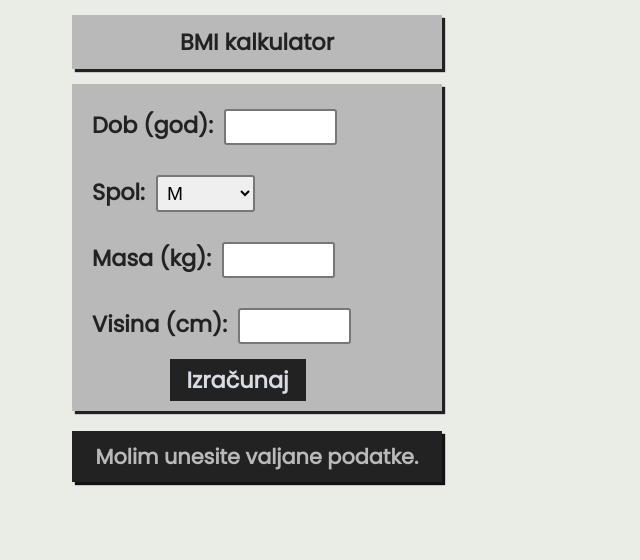
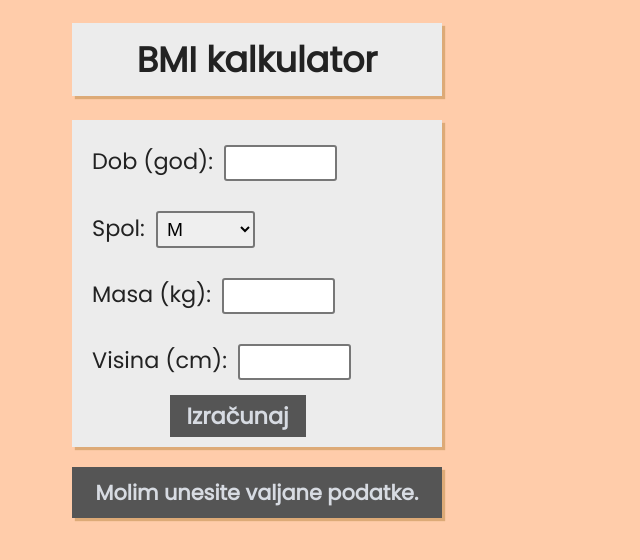
Before and after one commit to nebulalagoon/bmi_kalkulator, a plain HTML site: page bmi_kalkulator.html in a window 1280 px wide. Both pictures are taken after a click on the button "Izračunaj". Shown: the whole page, without its empty margins (0-640 px from the left). Drawn offline with Linux system fonts and the light colour scheme.

Commit message:
Changed colors, minor font adjustment

```diff
--- a/css/kalkulator_style.css
+++ b/css/kalkulator_style.css
@@ -1,13 +1,13 @@
 body {
-  background-color: #eaece6;
+  background-color: #ffccaa;
   font-family: "Poppins", "Courier", "sans";
 }
 
 body > * {
-  background-color: #b9b9b9;
+  background-color: #ececec;
   border-style: none;
   color: #222222;
-  box-shadow: 3px 3px 1px;
+  box-shadow: 3px 3px 1px #ddaa77;
   max-width: 350px;
   padding: 10px;
 }
@@ -15,7 +15,7 @@ body > * {
 h1 {
   text-align: center;
   font-weight: bold;
-  font-size: 1.4rem;
+  font-size: 35px;
   margin-left: 5vw;
   margin-right: 5vw;
 }
@@ -25,7 +25,7 @@ h1 {
   margin-right: 5vw;
   margin-top: 10px;
   margin-bottom: 20px;
-  font-weight: 600;
+  font-weight: normal;
   font-size: 1.4rem;
 }
 
@@ -45,11 +45,11 @@ input, select {
 }
 
 input:hover, select:hover {
-  border-color: #555555;
+  border-color: #77ceb1;
 }
 
 button {
-  background-color: #222222;
+  background-color: #555555;
   border: none;
   color: #d7dbe2;
   text-align: center;
@@ -61,7 +61,7 @@ button {
 }
 
 button:hover {
-  background-color: #333844;
+  background-color: #669988;
   cursor: pointer;
 }
 
@@ -82,13 +82,12 @@ label:hover {
 }
 
 #greska {
-  background-color: #222222;
+  background-color: #555555;
   border: none;
-  color: #b9b9b9;
+  color: #d7dbe2;
   text-align: center;
   font-weight: bold;
   font-size: 1.3rem;
   padding: 10px;
   font-family: "Poppins", "Courier", "sans";
-  box-shadow: 3px 3px 1px #131313;
 }
```
